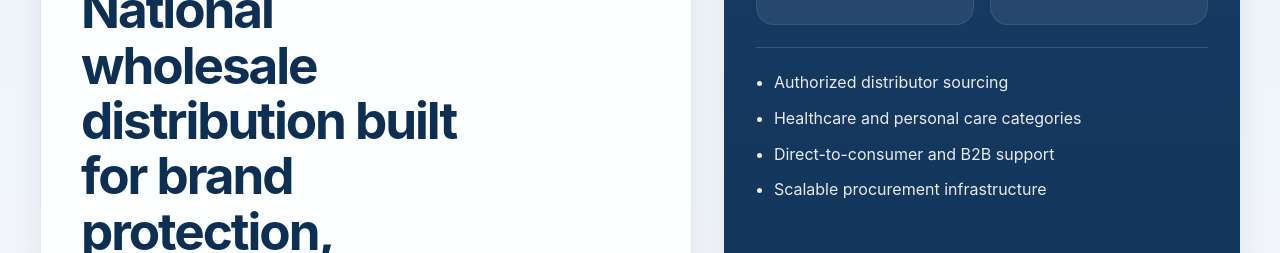
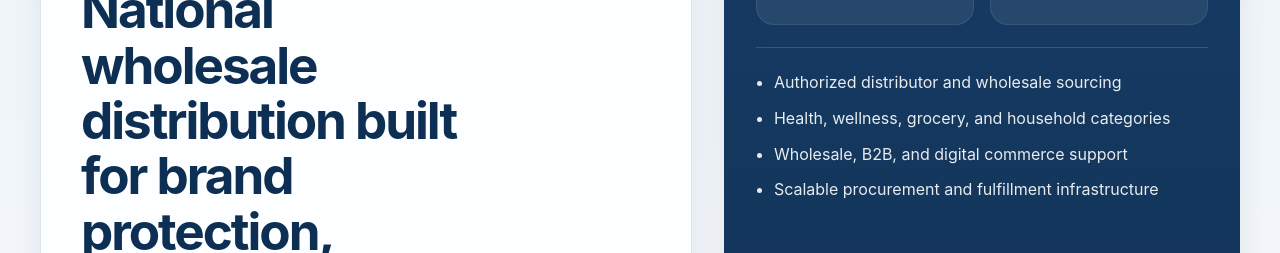
Before and after one commit to larryfelix66/strategic-commerce-group-site, a React (Vite) app: page / in a window 1280 px wide. Shown: the part 492-745 px from the top of the page. Built offline with nearby package versions, Linux system fonts and the light colour scheme.

Commit message:
Update App.jsx

```diff
--- a/src/App.jsx
+++ b/src/App.jsx
@@ -234,11 +234,11 @@ function HomePage() {
               <div className="hero-panel-divider" />
 
               <ul className="hero-panel-list">
-                <li>Authorized distributor sourcing</li>
-                <li>Healthcare and personal care categories</li>
-                <li>Direct-to-consumer and B2B support</li>
-                <li>Scalable procurement infrastructure</li>
-              </ul>
+  <li>Authorized distributor and wholesale sourcing</li>
+  <li>Health, wellness, grocery, and household categories</li>
+  <li>Wholesale, B2B, and digital commerce support</li>
+  <li>Scalable procurement and fulfillment infrastructure</li>
+</ul>
             </div>
           </div>
         </section>
```
